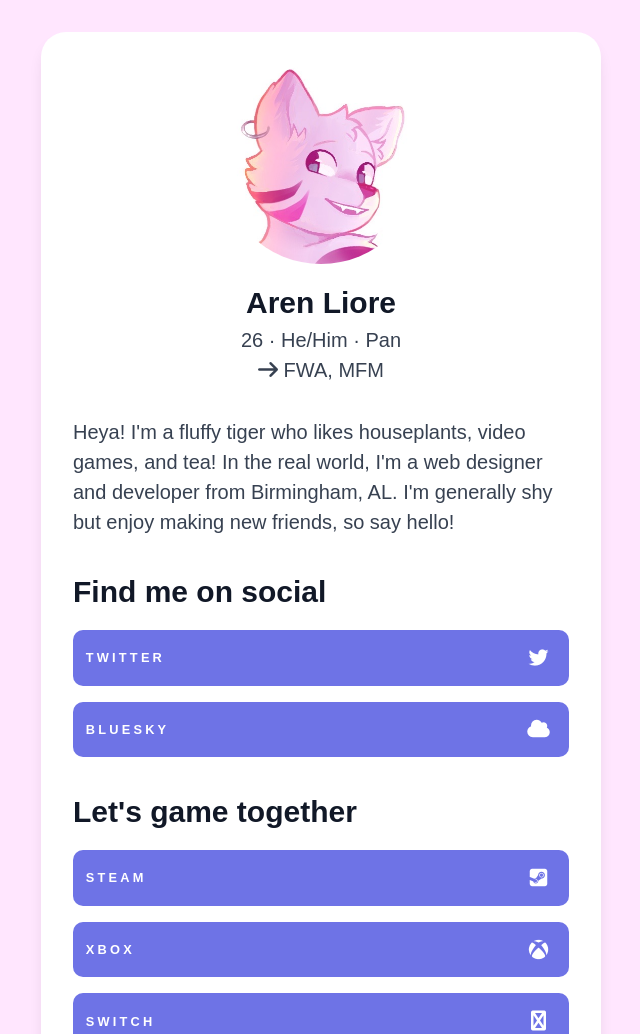
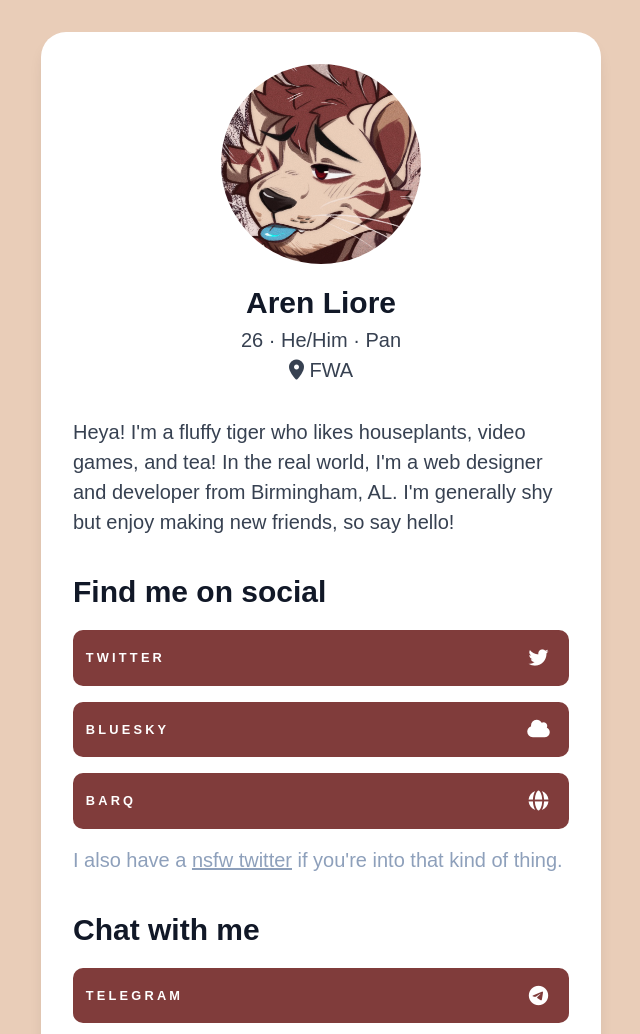
Before and after one commit to MattMcAdams/arenliore.com, an Eleventy site: page src/index.njk in a window 1280 px wide. Shown: the top 1034 px of the page, without its empty margins (319-959 px from the left). Built offline with nearby package versions, Linux system fonts and the light colour scheme; Eleventy itself is replaced by a stand-in of ours; files that its build step writes are made by us from their sources.

Commit message:
Rebrand, enter convention mode

```diff
--- a/src/_data/metadata.json
+++ b/src/_data/metadata.json
@@ -9,6 +9,6 @@
     "email": "mattmcadams@outlook.com",
     "url": "https://mattmcadams.com/"
   },
-  "con": false,
-  "upcoming": "FWA, MFM"
+  "con": "FWA",
+  "upcoming": null
 }
--- a/src/_static/assets/index.css
+++ b/src/_static/assets/index.css
@@ -1,28 +1,28 @@
 /* @import url('https://fonts.googleapis.com/css2?family=Recursive:wght,MONO@300..800,0..1&display=swap'); */
 
 :root {
-  --page-bg: #ffe6fe;
+  --page-bg: #E9CDB8;
   --surface-bg: #fff;
-  --accent: #6e73e6;
-  --accent-hover: #5b5fe0;
+  --accent: #803C3B;
+  --accent-hover: #491F20;
   --text: #374151;
   --text-subtle: #8ea0bb;
   --heading: #111827;
 }
 
-@media (prefers-color-scheme: dark) {
+/* @media (prefers-color-scheme: dark) {
   html {
     color-scheme: dark;
   }
 
   :root {
-    --page-bg: #382943;
-    --surface-bg: #22172b;
+    --page-bg: #491F20;
+    --surface-bg: #803C3B;
     --text: #cddffb;
     --text-subtle: #575d7d;
     --heading: #fff;
   }
-}
+} */
 
 * {
   box-sizing: border-box;
--- a/src/index.njk
+++ b/src/index.njk
@@ -6,8 +6,7 @@ title: About
 <main>
   <article class="card">
     <header>
-      {# <Image src="/images/IMG_1364.jpeg" alt="" width="200" height="200" /> #}
-      <Image src="/images/icon_2.jpeg" alt="" width="200" height="200" />
+      <Image src="/images/icon.png" alt="" width="200" height="200" />
       <div>
         <h1>Aren Liore</h1>
         <p>26 &middot; He/Him &middot; Pan</p>
```
Also changed, not shown: src/_static/images/icon.png (added), src/_static/images/icon_2.jpeg (deleted), src/_static/images/social-card.png.
